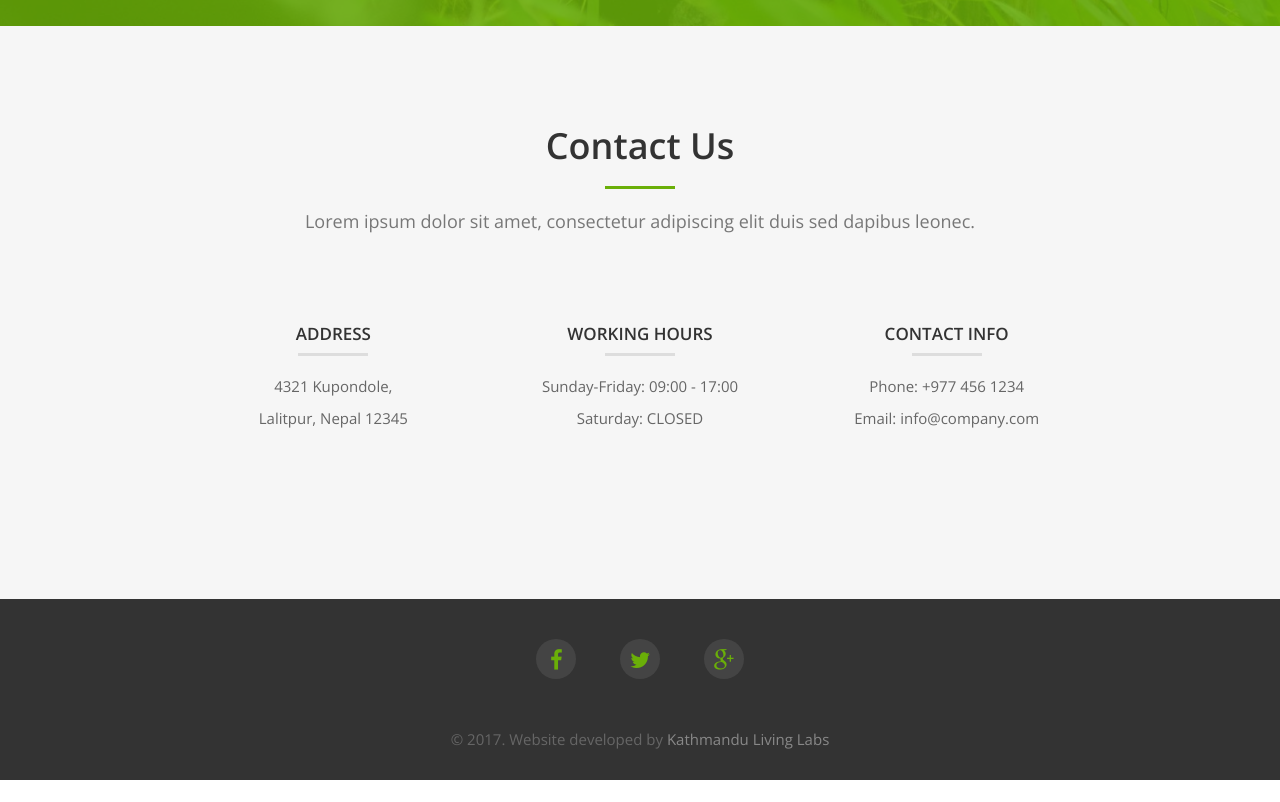
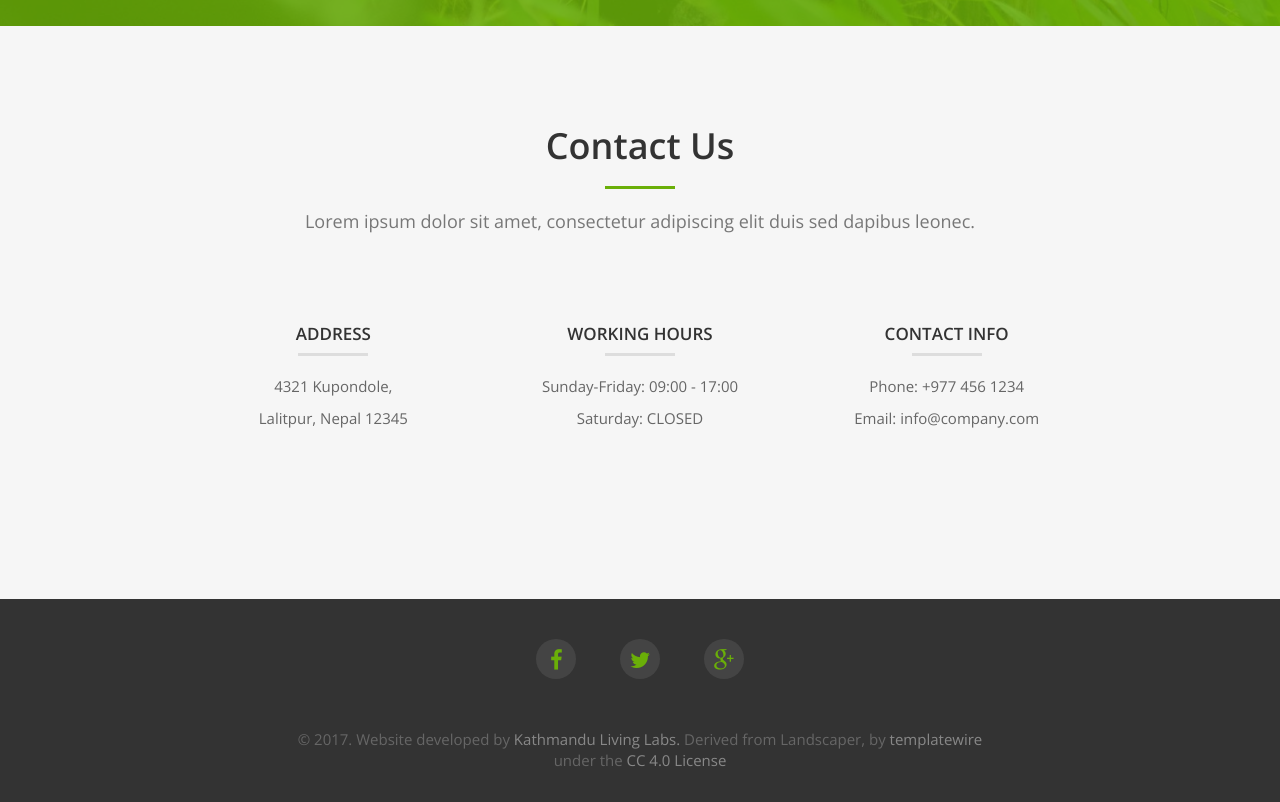
Before and after one commit to arkoblog/jaibikmap, a plain HTML site: page index.html in a window 1280 px wide. Shown: the part 4383-5185 px from the top of the page. Before the commit the page ends 5163 px from the top, so only its background shows below. Drawn offline with nearby package versions, Linux system fonts and the light colour scheme.

```diff
--- a/index.html
+++ b/index.html
@@ -373,7 +373,7 @@
                         </li>
                     </ul>
                 </div>
-                <p>&copy; 2017. Website developed by <a href="http://www.kathmandulivinglabs.org" rel="nofollow">Kathmandu Living Labs</a>
+                <p>&copy; 2017. Website developed by <a href="http://www.kathmandulivinglabs.org" rel="nofollow">Kathmandu Living Labs.</a> Derived from Landscaper, by <a href="http://www.templatewire.com">templatewire</a> under the <a href="https://creativecommons.org/licenses/by/4.0/#">CC 4.0 License</a>
                 </p>
             </div>
         </div>
```
